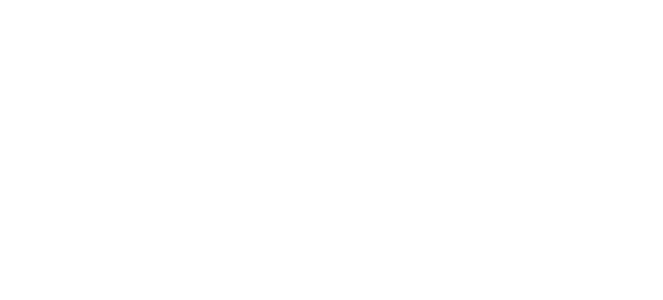
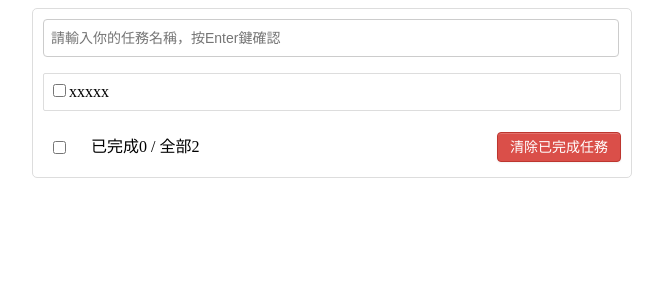
Before and after one commit to DennisLin0125/Vue, a Vue app: page / in a window 1280 px wide. Shown: the top 300 px of the page, without its empty margins (308-971 px from the left). Built offline with nearby package versions, Linux system fonts and the light colour scheme.

Commit message:
TodoList案例  靜態組件完成

```diff
--- a/src/App.vue
+++ b/src/App.vue
@@ -1,18 +1,73 @@
 <template>
-  <div>
-
+  <div id="root">
+    <div class="todo-container">
+      <div class="todo-wrap">
+        <MyHeader />
+        <MyList />
+        <MyFooter />
+      </div>
+    </div>
   </div>
 </template>
 
 <script>
-  export default {
-    name: 'App',
-    components: {
+import MyHeader from './componets/MyHeader.vue';
+import MyList from './componets/MyList.vue';
+import MyFooter from './componets/MyFooter.vue';
 
-    }
+
+export default {
+  name: 'App',
+  components: {
+    MyHeader,
+    MyList,
+    MyFooter
   }
+}
 </script>
 
 <style>
+/*base*/
+body {
+  background: #fff;
+}
 
+.btn {
+  display: inline-block;
+  padding: 4px 12px;
+  margin-bottom: 0;
+  font-size: 14px;
+  line-height: 20px;
+  text-align: center;
+  vertical-align: middle;
+  cursor: pointer;
+  box-shadow: inset 0 1px 0 rgba(255, 255, 255, 0.2), 0 1px 2px rgba(0, 0, 0, 0.05);
+  border-radius: 4px;
+}
+
+.btn-danger {
+  color: #fff;
+  background-color: #da4f49;
+  border: 1px solid #bd362f;
+}
+
+.btn-danger:hover {
+  color: #fff;
+  background-color: #bd362f;
+}
+
+.btn:focus {
+  outline: none;
+}
+
+.todo-container {
+  width: 600px;
+  margin: 0 auto;
+}
+
+.todo-container .todo-wrap {
+  padding: 10px;
+  border: 1px solid #ddd;
+  border-radius: 5px;
+}
 </style>
--- /dev/null
+++ b/src/componets/MyFooter.vue
@@ -0,0 +1,48 @@
+<!-- eslint-disable vue/multi-word-component-names -->
+<template>
+  <div class="todo-footer">
+    <label>
+      <input type="checkbox" />
+    </label>
+    <span>
+      <span>已完成0</span> / 全部2
+    </span>
+    <button class="btn btn-danger">清除已完成任務</button>
+  </div>
+</template>
+
+<script>
+export default {
+  name: 'MyFooter'
+}
+</script>
+
+<style scoped>
+
+/*footer*/
+.todo-footer {
+  height: 40px;
+  line-height: 40px;
+  padding-left: 6px;
+  margin-top: 5px;
+}
+
+.todo-footer label {
+  display: inline-block;
+  margin-right: 20px;
+  cursor: pointer;
+}
+
+.todo-footer label input {
+  position: relative;
+  top: -1px;
+  vertical-align: middle;
+  margin-right: 5px;
+}
+
+.todo-footer button {
+  float: right;
+  margin-top: 5px;
+}
+
+</style>
--- /dev/null
+++ b/src/componets/MyHeader.vue
@@ -0,0 +1,30 @@
+<!-- eslint-disable vue/multi-word-component-names -->
+<template>
+  <div class="todo-header">
+    <input type="text" placeholder="請輸入你的任務名稱，按Enter鍵確認" />
+  </div>
+</template>
+
+<script>
+export default {
+  name: 'MyHeader'
+}
+</script>
+
+<style scoped>
+/*header*/
+.todo-header input {
+  width: 560px;
+  height: 28px;
+  font-size: 14px;
+  border: 1px solid #ccc;
+  border-radius: 4px;
+  padding: 4px 7px;
+}
+
+.todo-header input:focus {
+  outline: none;
+  border-color: rgba(82, 168, 236, 0.8);
+  box-shadow: inset 0 1px 1px rgba(0, 0, 0, 0.075), 0 0 8px rgba(82, 168, 236, 0.6);
+}
+</style>
--- /dev/null
+++ b/src/componets/MyItem.vue
@@ -0,0 +1,53 @@
+<!-- eslint-disable vue/multi-word-component-names -->
+<template>
+  <li>
+    <label>
+      <input type="checkbox" />
+      <span>xxxxx</span>
+    </label>
+    <button class="btn btn-danger" style="display:none">删除</button>
+  </li>
+</template>
+
+<script>
+export default {
+  name: 'MyItem'
+}
+</script>
+
+<style scoped>
+/*item*/
+li {
+  list-style: none;
+  height: 36px;
+  line-height: 36px;
+  padding: 0 5px;
+  border-bottom: 1px solid #ddd;
+}
+
+li label {
+  float: left;
+  cursor: pointer;
+}
+
+li label li input {
+  vertical-align: middle;
+  margin-right: 6px;
+  position: relative;
+  top: -1px;
+}
+
+li button {
+  float: right;
+  display: none;
+  margin-top: 3px;
+}
+
+li:before {
+  content: initial;
+}
+
+li:last-child {
+  border-bottom: none;
+}
+</style>
--- /dev/null
+++ b/src/componets/MyList.vue
@@ -0,0 +1,35 @@
+<!-- eslint-disable vue/multi-word-component-names -->
+<template>
+  <ul class="todo-main">
+    <MyItem/>
+  </ul>
+</template>
+
+<script>
+import MyItem from './MyItem.vue';
+export default {
+  name: 'MyList',
+  components: {
+    MyItem
+  }
+}
+</script>
+
+<style scoped>
+/*main*/
+.todo-main {
+  margin-left: 0px;
+  border: 1px solid #ddd;
+  border-radius: 2px;
+  padding: 0px;
+}
+
+.todo-empty {
+  height: 40px;
+  line-height: 40px;
+  border: 1px solid #ddd;
+  border-radius: 2px;
+  padding-left: 5px;
+  margin-top: 10px;
+}
+</style>
```
Also changed, not shown: 1 other file (tests, documents, lock files or other folders).
